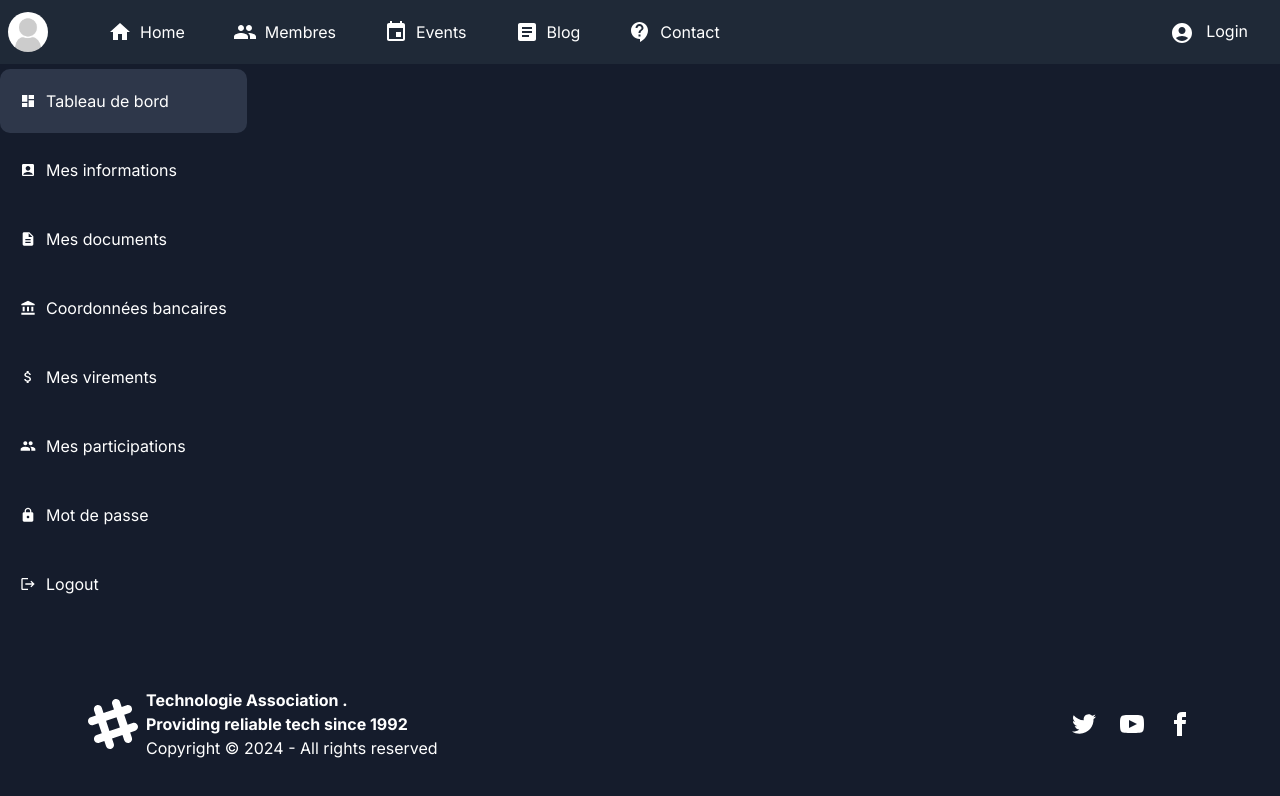
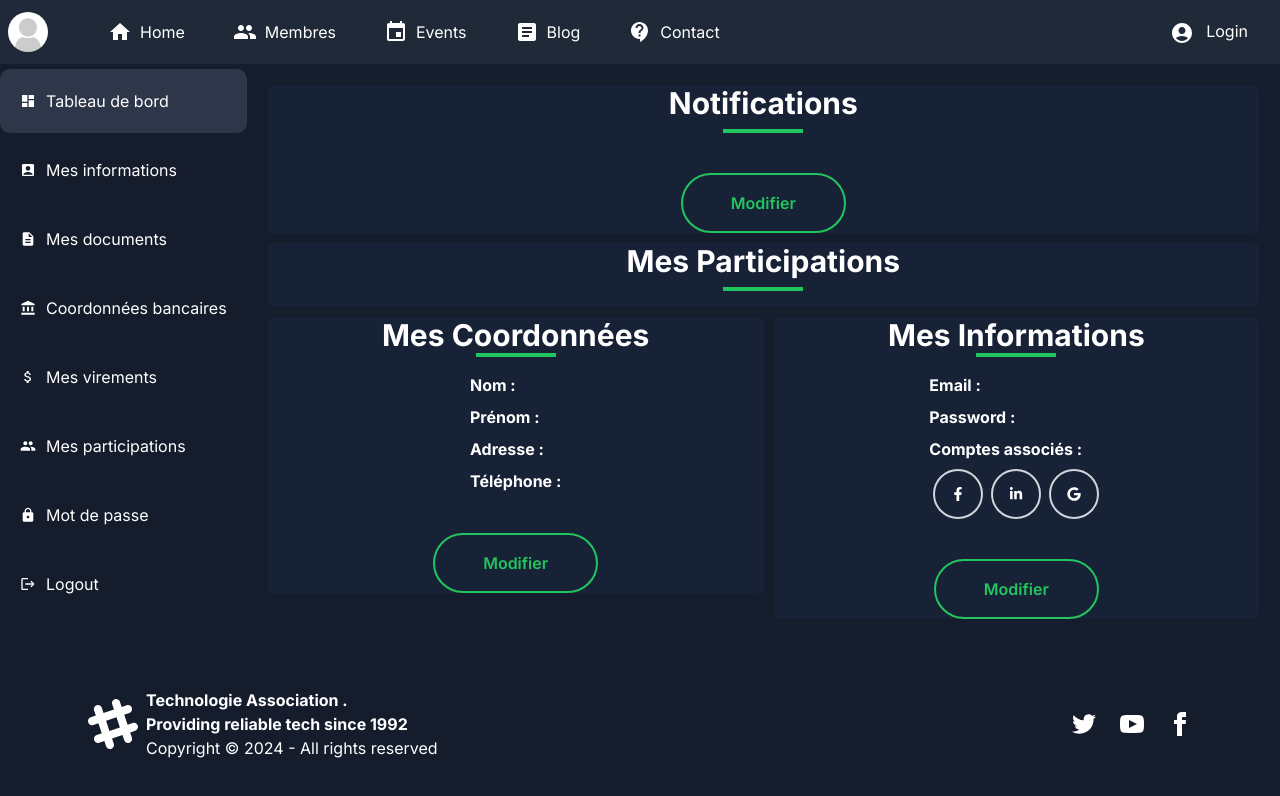
Before and after one commit to firasboudhraa/AssociationSite, a Next.js app in the folder front-end/: page /User in a window 1280 px wide. Shown: the top 796 px of the page. Built offline with nearby package versions, Linux system fonts and the light colour scheme.

Commit message:
creating tableau de bord page

```diff
--- a/front-end/src/app/User/page.jsx
+++ b/front-end/src/app/User/page.jsx
@@ -1,11 +1,114 @@
-import React from 'react';
+"use client";
+
+import React from "react";
+import { useRouter } from "next/navigation";
+import { FaFacebookF, FaLinkedinIn, FaGoogle } from "react-icons/fa";
 
 const DashboardUser = () => {
+  const router = useRouter();
+
+  const handleMesCoordonneesClick = () => {
+    router.push("/User/mes-informations");
+  };
+
+  const handleMesInformationsClick = () => {
+    router.push("/User/mot-de-passe");
+  };
+
   return (
-<>
-</>
-
-
+    <>
+      <div className="flex w-full flex-col">
+        <div className="card bg-[var(--bgSoft)] text-white rounded-box grid h-max place-items-center mb-2">
+          <h2 className="text-3xl font-bold mb-2">Notifications</h2>
+          <div className="border-2 w-20 border-green-500 mb-3"></div>
+          <p></p>
+          <button className="border-2 border-green-500 text-green-500 rounded-full px-12 py-3 inline-block font-semibold hover:bg-green-500 hover:text-white mt-4">
+            Modifier
+          </button>
+        </div>
+        <div className="divider"></div>
+        <div className="card bg-[var(--bgSoft)] text-white rounded-box grid h-max place-items-center mb-2">
+          <h2 className="text-3xl font-bold mb-2">Mes Participations</h2>
+          <div className="border-2 w-20 border-green-500 mb-3"></div>
+          <p></p>
+        </div>
+        <div className="divider"></div>
+      </div>
+      <div className="flex w-full flex-col lg:flex-row">
+        <div className="card bg-[var(--bgSoft)] text-white rounded-box grid h-max flex-grow place-items-center mr-2">
+          <h2 className="text-3xl font-bold">Mes Coordonnées</h2>
+          <div className="border-2 w-20 border-green-500 mb-3"></div>
+          <div className="text-left mb-2">
+            <div className="mb-2">
+              <span className="font-bold">Nom : </span>
+              <span>{}</span>
+            </div>
+            <div className="mb-2">
+              <span className="font-bold">Prénom : </span>
+              <span>{}</span>
+            </div>
+            <div className="mb-2">
+              <span className="font-bold">Adresse : </span>
+              <span>{}</span>
+            </div>
+            <div className="mb-2">
+              <span className="font-bold">Téléphone : </span>
+              <span>{}</span>
+            </div>
+          </div>
+          <button
+            className="border-2 border-green-500 text-green-500 rounded-full px-12 py-3 inline-block font-semibold hover:bg-green-500 hover:text-white mt-4"
+            onClick={handleMesCoordonneesClick}
+          >
+            Modifier
+          </button>
+        </div>
+        <div className="divider lg:divider-horizontal"></div>
+        <div className="card bg-[var(--bgSoft)] text-white rounded-box grid h-max flex-grow place-items-center">
+          <h2 className="text-3xl font-bold ">Mes Informations</h2>
+          <div className="border-2 w-20 border-green-500 mb-3"></div>
+          <div className="text-left mb-2">
+            <div className="mb-2">
+              <span className="font-bold">Email : </span>
+              <span>{}</span>
+            </div>
+            <div className="mb-2">
+              <span className="font-bold">Password : </span>
+              <span>{}</span>
+            </div>
+            <div className="mb-2">
+              <span className="font-bold">Comptes associés : </span>
+              <div className="flex justify-center my-2">
+                <a
+                  href="#"
+                  className="border-2 border-gray-300 rounded-full p-3 mx-1"
+                >
+                  <FaFacebookF className="text-sm" />
+                </a>
+                <a
+                  href="#"
+                  className="border-2 border-gray-300 rounded-full p-3 mx-1"
+                >
+                  <FaLinkedinIn className="text-sm" />
+                </a>
+                <a
+                  href="#"
+                  className="border-2 border-gray-300 rounded-full p-3 mx-1"
+                >
+                  <FaGoogle className="text-sm" />
+                </a>
+              </div>
+            </div>
+          </div>
+          <button
+            className="border-2 border-green-500 text-green-500 rounded-full px-12 py-3 inline-block font-semibold hover:bg-green-500 hover:text-white mt-4"
+            onClick={handleMesInformationsClick}
+          >
+            Modifier
+          </button>
+        </div>
+      </div>
+    </>
   );
 };
 
```
